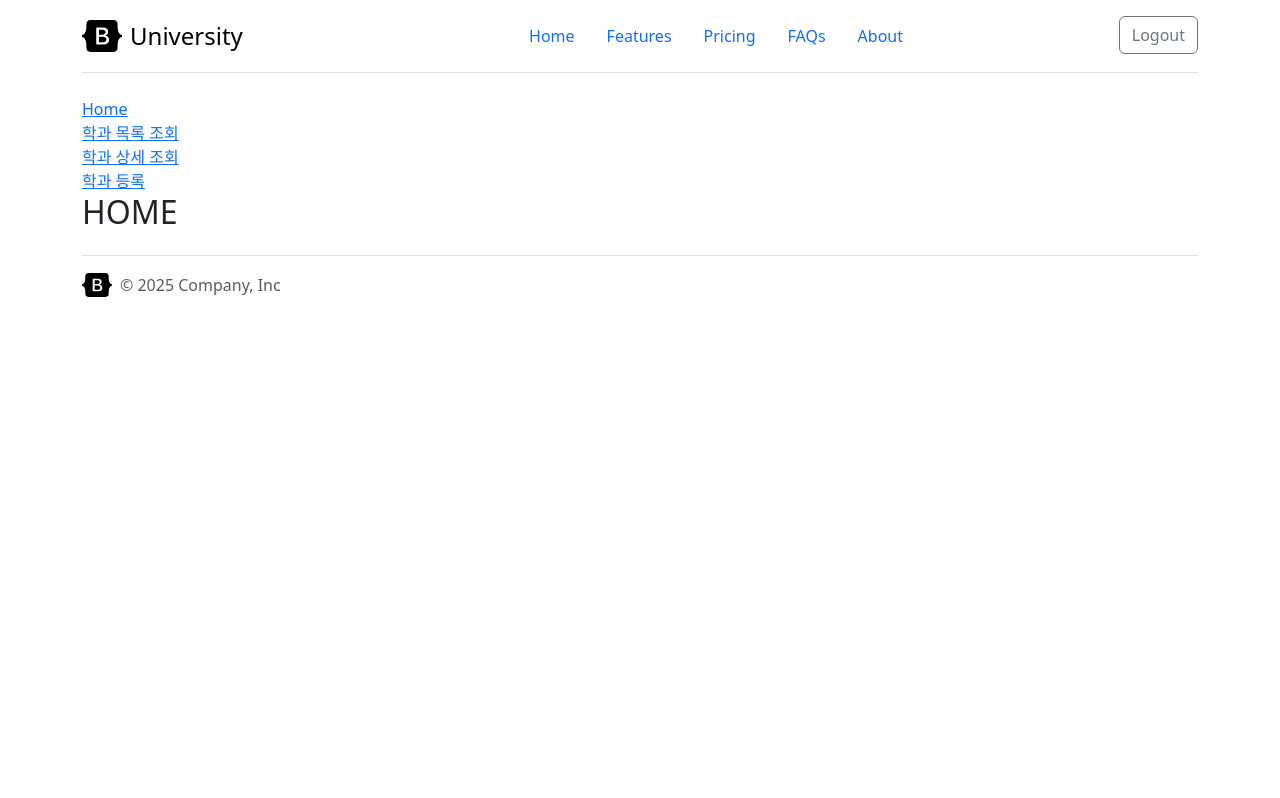
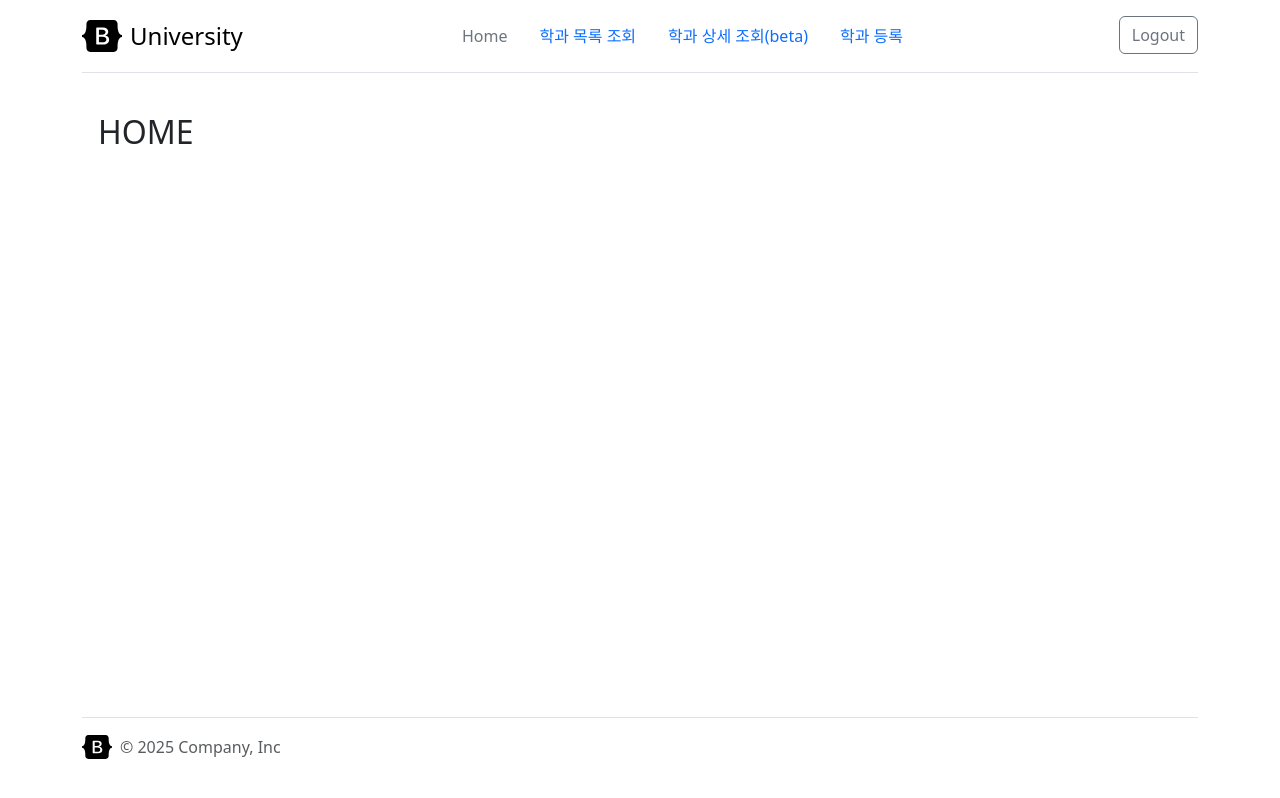
Before and after one commit to jin605/vue.js, a Vue app in the folder 04_university/: page / in a window 1280 px wide. Built offline with nearby package versions, Linux system fonts and the light colour scheme.

Commit message:
feat : 라우터 레이아웃 추가

```diff
--- a/04_university/index.html
+++ b/04_university/index.html
@@ -7,7 +7,7 @@
     <title>university</title>
   </head>
   <body>
-    <div id="app" class="container"></div>
+    <div id="app"></div>
     <script type="module" src="/src/main.js"></script>
   </body>
 </html>
--- a/04_university/package.json
+++ b/04_university/package.json
@@ -12,7 +12,7 @@
     "bootstrap": "^5.3.8",
     "pinia": "^3.0.4",
     "vue": "^3.5.31",
-    "vue-router": "^5.0.4"
+    "vue-router": "^4.5.1"
   },
   "devDependencies": {
     "@vitejs/plugin-vue": "^6.0.5",
--- a/04_university/src/App.vue
+++ b/04_university/src/App.vue
@@ -1,33 +1,44 @@
 <template>
-  <div>
-    <Header></Header>
 
-    <!-- 화면 전환에 필요한 링크를 생성한다. -->
-    <!-- 명명된 라우터의 경우 v-bind를 이용해서 to 속성에 문자열이 아닌 객체를 바인딩해야 한다. -->
-    <RouterLink :to="{name: 'home'}">Home</RouterLink>
-    <br>
-    <RouterLink :to="{name: 'departments'}">학과 목록 조회</RouterLink>
-    <br>
-    <RouterLink :to="{name: 'departments/no', params: {no: '033'}}">학과 상세 조회</RouterLink>
-    <br>
-    <RouterLink :to="{name: 'departments/add'}">학과 등록</RouterLink>
-    <!--
-    요청된 URI 경로와 router 객체의 routes 배열에 있는 경로를 비교하여 매칭된 라우트의 컴포넌트를 마운트한다.
-    -->
-    <RouterView></RouterView>
+    <RouterView class="container layout"></RouterView>
 
-    <Footer></Footer>
-  </div>
 </template>
 
 <script setup>
-import { RouterLink } from 'vue-router';
-import Header from './components/common/Header.vue';
-import Footer from './components/common/Footer.vue';
-
 
 </script>
 
-<style scoped>
+<style>
+    html, body, #app {
+        /* 각각의 요소가 부모 요소의 전체 높이를 채우도록 설정이다. */
+        /* html → body → #app으로 이어지는 DOM 구조 전체가 브라우저 화면 전체를 덮도록 만든다. */
+        height: 100%;
+        /*  브라우저가 기본으로 주는 body의 여백(margin)을 제거해서 딱 맞게 붙는 레이아웃을 만든다. */
+        margin: 0;
+    }
 
+    .layout {
+        /* 요소 안의 자식들을 Flexbox로 정렬하겠다는 의미이다. */
+        display: flex;
+        /* 자식 요소들을 위에서 아래 방향(수직 방향)으로 쌓아준다. */
+        /* 이 구조에서는 Header, RouterView, Footer가 자식으로 위에서 아래로 쌓인다. */
+        flex-direction: column;
+        /* layout 요소가 브라우저 화면 전체 높이(100% Viewport Height)를 최소 높이로 가지도록 설정한다. */
+        /* 즉, 화면이 작든 크든 항상 Footer가 아래쪽에 있게 해주는 중요한 역할을 한다. */
+        min-height: 100vh;
+    }
+
+    .content {
+        /* Flexbox 자식 요소의 성장/축소/기본 크기 설정 */
+        /* 1: 남은 공간을 가능한 많이 차지하라는 뜻이다. (이게 메인 콘텐츠 역할) */
+        /* 0: 줄어들 수 없음 (화면이 작아져도 무조건 일정 이상 크기를 유지) */
+        /* auto: 기본 크기는 콘텐츠의 높이만큼 */
+        /* 즉, 남은 공간을 차지하고, 줄어들 수는 없음 */
+        flex: 1 0 auto;
+        /* 내부에 여백을 줘서 콘텐츠가 좌우/상하로 너무 붙지 않게 한다. */
+        padding: 1rem;
+        /* 필요하면 스크롤도 가능 */
+        /* 내용이 많을 경우 세로 스크롤이 자동으로 생기게 한다. */
+        overflow-y: auto;
+    }
 </style>
--- a/04_university/src/components/common/Footer.vue
+++ b/04_university/src/components/common/Footer.vue
@@ -17,6 +17,6 @@
 
 </script>
 
-<style lang="scss" scoped>
+<style scoped>
 
 </style>
--- a/04_university/src/components/common/Header.vue
+++ b/04_university/src/components/common/Header.vue
@@ -11,11 +11,20 @@
             <span class="fs-4">University</span>
         </a>
         <ul class="nav nav-pills">
-            <li class="nav-item"><a href="#" class="nav-link" aria-current="page">Home</a></li>
-            <li class="nav-item"><a href="#" class="nav-link">Features</a></li>
-            <li class="nav-item"><a href="#" class="nav-link">Pricing</a></li>
-            <li class="nav-item"><a href="#" class="nav-link">FAQs</a></li>
-            <li class="nav-item"><a href="#" class="nav-link">About</a></li>
+            <!-- 화면 전환에 필요한 링크를 생성한다. -->
+            <li class="nav-item">
+                <!-- 명명된 라우터의 경우 v-bind를 이용해서 to 속성에 문자열이 아닌 객체를 바인딩해야 한다. -->
+                <RouterLink class="nav-link" :to="{name: 'home'}">Home</RouterLink>
+            </li>
+            <li class="nav-item">
+                <RouterLink class="nav-link" :to="{name: 'departments'}">학과 목록 조회</RouterLink>
+            </li>
+            <li class="nav-item">
+                <RouterLink class="nav-link" :to="{name: 'departments/no', params: {no: '033'}}">학과 상세 조회(beta)</RouterLink>
+            </li>
+            <li class="nav-item">
+                <RouterLink class="nav-link" :to="{name: 'departments/add'}">학과 등록</RouterLink>
+            </li>
         </ul>
         <div class="col-md-3 text-end">
             <button type="button" class="btn btn-outline-secondary" @click="logout">Logout</button>
@@ -27,6 +36,9 @@
 
 </script>
 
-<style lang="scss" scoped>
-
+<style scoped>
+    /* 현재 URL과 정확하게 일치하는 경우에만 스타일이 적용된다. */
+    .router-link-exact-active {
+        color: rgb(108,117,125)
+    }
 </style>
--- /dev/null
+++ b/04_university/src/layout/BaseLayout.vue
@@ -0,0 +1,20 @@
+<template>
+    <div>
+        <Header></Header>
+        <!--
+        요청된 URI 경로와 router 객체의 routes 배열에 있는 경로를 비교하여 매칭된 라우트의 컴포넌트를 마운트한다.
+        -->
+        <RouterView class="content"></RouterView>
+        <Footer></Footer>
+    </div>
+</template>
+
+<script setup>
+import Header from '@/components/common/Header.vue';
+import Footer from '@/components/common/Footer.vue';
+
+</script>
+
+<style scoped>
+
+</style>
--- a/04_university/src/router/index.js
+++ b/04_university/src/router/index.js
@@ -1,3 +1,4 @@
+import BaseLayout from '@/layout/BaseLayout.vue'
 import NotFound from '@/views/common/NotFound.vue'
 import AddDepartment from '@/views/department/AddDepartment.vue'
 import DepartmentDetail from '@/views/department/DepartmentDetail.vue'
@@ -10,15 +11,34 @@ const router = createRouter({
   // 라우터가 사용할 라우팅 모드 지정 (html5 모드)
   history: createWebHistory(import.meta.env.BASE_URL),
   // 요청 경로에 따라 렌더링할 컴포넌트를 배열로 지정한다.
+  // 명명된 라우트
+  // routes: [
+  //   {name: 'home', path: '/', component: Home},
+  //   {name: 'departments', path: '/departments', component:Departments},
+  //   // 동적 라우트는 일정한 패턴의 URI 경로에 하나의 라우트에 연결하는 방법이다.
+  //   {name: 'departments/no', path: '/departments/:no', component:DepartmentDetail},
+  //   {name: 'departments/add', path: '/departments/add', component:AddDepartment},
+  //   // 404 라운트
+  //   {name: 'notfound', path: '/:paths(.*)*', component:NotFound}
+  // ],
+  // 중첩된 라우트
+  // RouterView에 의해서 랜더링된 컴포넌트가 다시 RouterView를 이용헤서 자식 라우트에 매칭된 컴포넌트를 랜더링한다.
 
   routes: [
-    {name: 'home', path: '/', component: Home},
-    {name: 'departments', path: '/departments', component:Departments},
-    // 동적 라우트는 일정한 패턴의 URI 경로에 하나의 라우트에 연결하는 방법이다.
-    {name: 'departments/no', path: '/departments/:no', component:DepartmentDetail},
-    {name: 'departments/add', path: '/departments/add', component:AddDepartment},
+    {
+      name: 'main',
+      path: '/',
+      component: BaseLayout,
+      children: [
+        {name: 'home', path: '', component: Home},
+        {name: 'departments', path: 'departments', component: Departments},
+        {name: 'departments/no', path: 'departments/:no', component: DepartmentDetail},
+        {name: 'departments/add', path: 'departments/add', component: AddDepartment}
+      ]
+    },
     // 404 라운트
     {name: 'notfound', path: '/:paths(.*)*', component:NotFound}
+
   ],
 })
 
```
Also changed, not shown: 1 other file (tests, documents, lock files or other folders).
